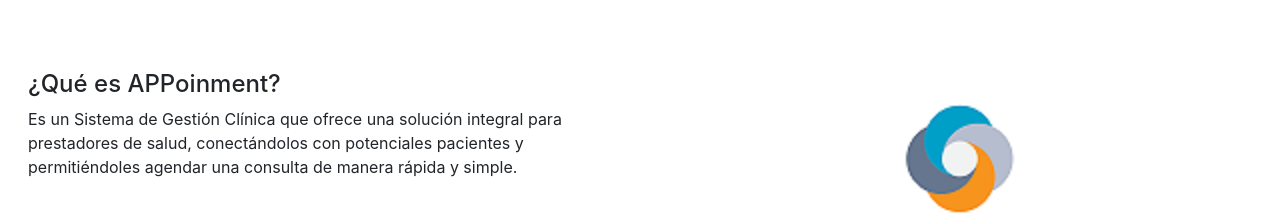
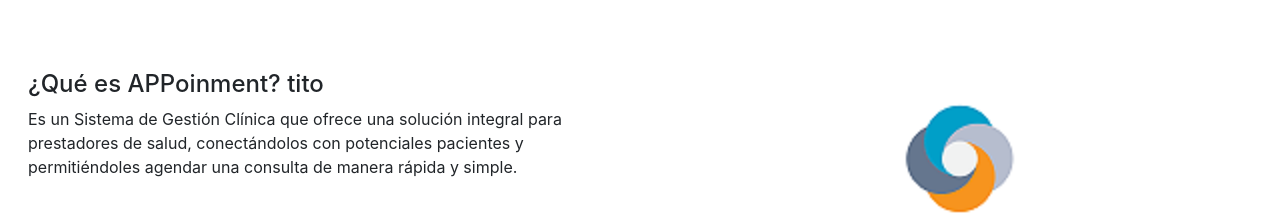
Before and after one commit to hectorveas/APPointment, an Angular app: page /inicio-screen in a window 1280 px wide. Shown: the part 155-369 px from the top of the page. Built offline with nearby package versions, Linux system fonts and the light colour scheme.

Commit message:
se modifico inicio

```diff
--- a/src/app/screens/incio-screen/incio-screen.component.html
+++ b/src/app/screens/incio-screen/incio-screen.component.html
@@ -7,7 +7,7 @@
 
           <div class="row p-1">
             <div class="col-12 p-4">
-              <h4 class="text-left">¿Qué es APPoinment?</h4>
+              <h4 class="text-left">¿Qué es APPoinment? tito</h4>
               <p class="text-left">
                 Es un Sistema de Gestión Clínica que ofrece una
                 solución integral para prestadores de salud,
```
